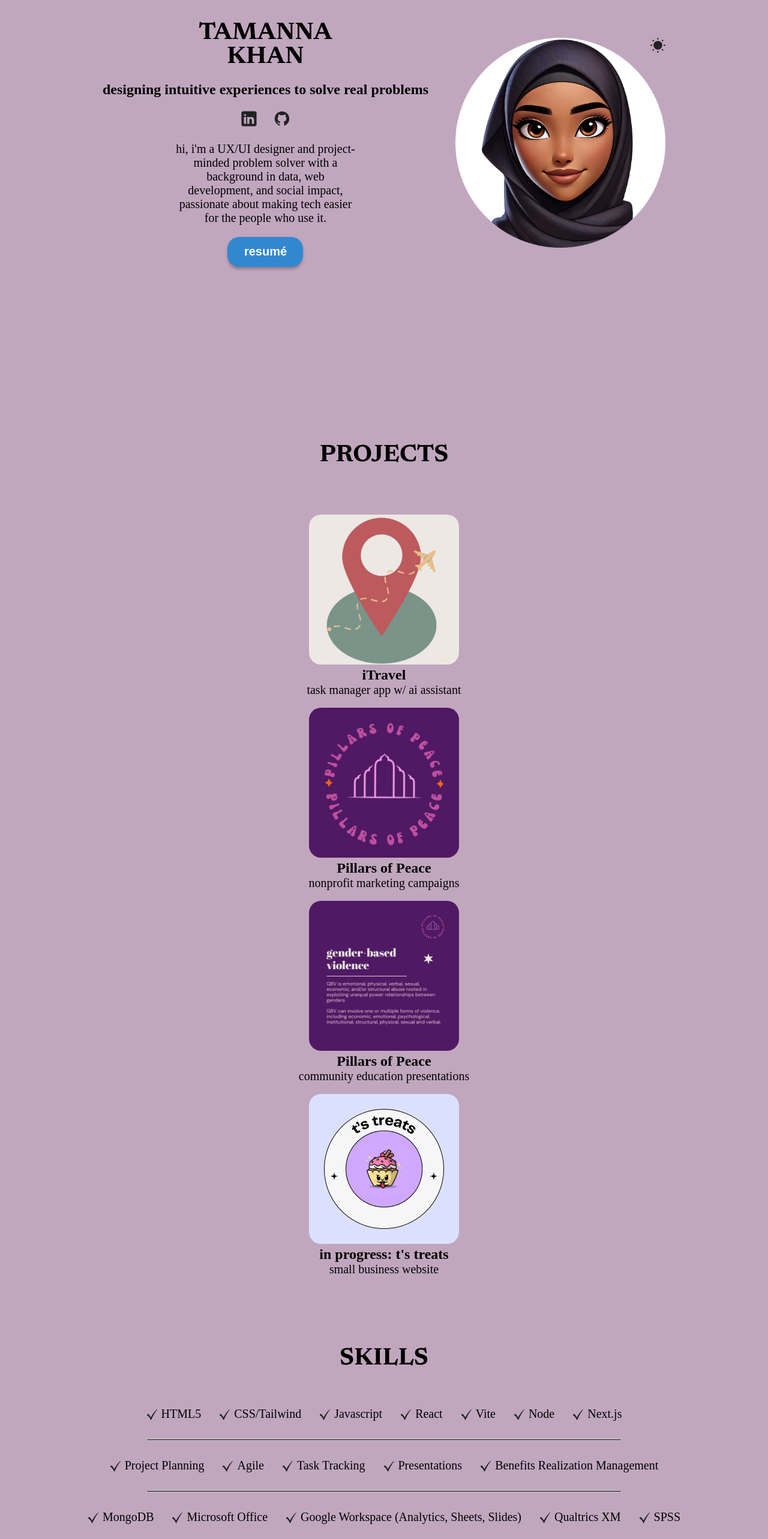
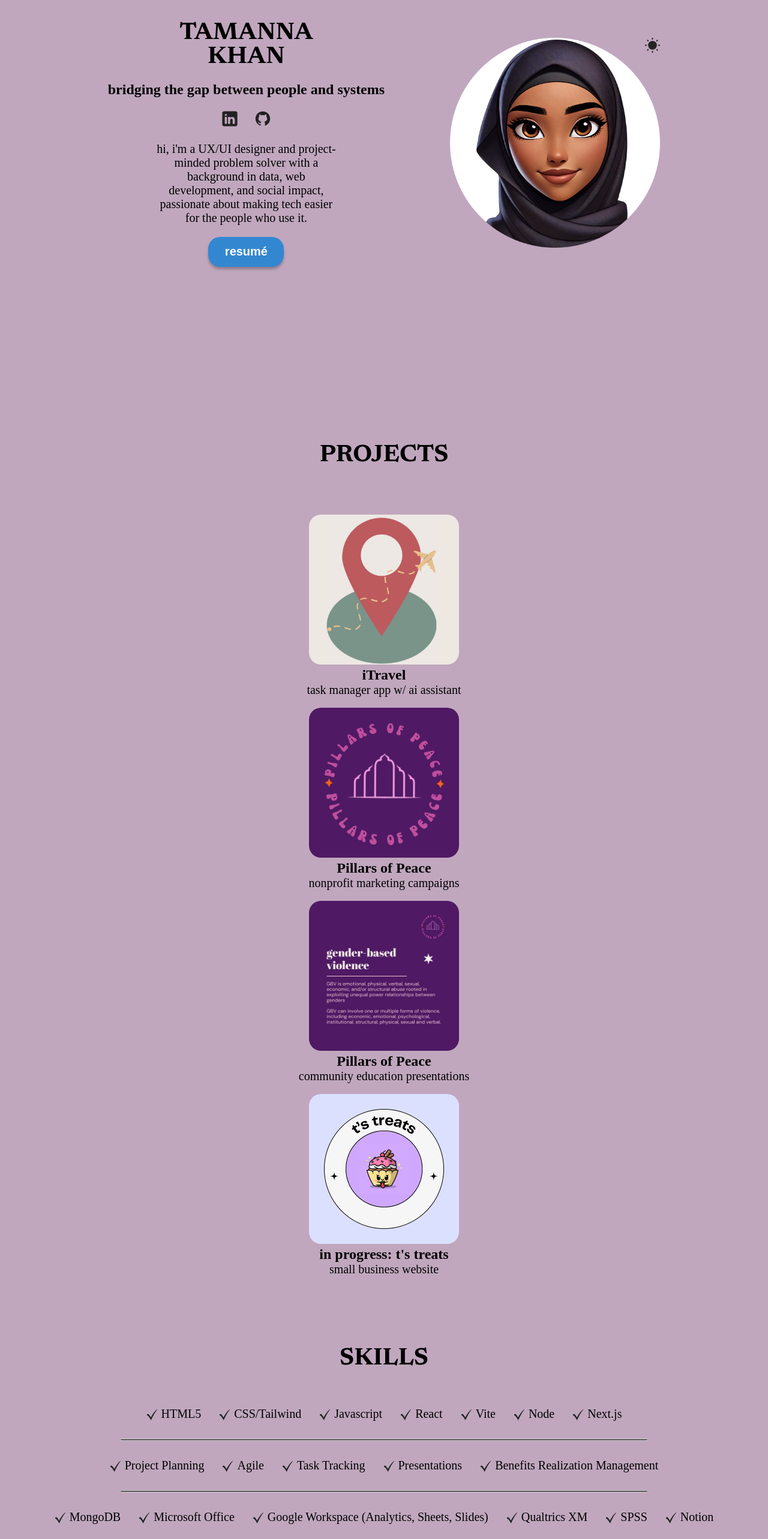
Before and after one commit to tigerkhan4/tkportfolio, a React (Vite) app: page / in a window 1280 px wide. Shown: the part 160-2726 px from the top of the page at 60% size. Built offline with nearby package versions, Linux system fonts and the light colour scheme; a web font is replaced by a local one.

Commit message:
updated resume

```diff
--- a/src/sections/Hero/Hero.jsx
+++ b/src/sections/Hero/Hero.jsx
@@ -35,7 +35,7 @@ function Hero() {
       </div>
       <div className={styles.info}>
         <h1> Tamanna <br></br> Khan </h1>
-        <h2 className={styles.typewriter}>Designing intuitive experiences to solve real problems </h2>  {/* Dynamically displaying the role */}
+        <h2 className={styles.typewriter}>bridging the gap between people and systems </h2>  {/* Dynamically displaying the role */}
         <span>
           <a href="https://linkedin.com/in/tamannakhan1" target="_blank" rel="noopener noreferrer">
             <img src={linkedinIcon} alt="LinkedIn Icon" />
--- a/src/sections/Skills/skills.jsx
+++ b/src/sections/Skills/skills.jsx
@@ -71,6 +71,9 @@ function Skills() {
          <SkillList
         src={checkMarkIcon}
         skill="SPSS"/>
+        <SkillList
+        src={checkMarkIcon}
+        skill="Notion"/>
     </div>
     <hr style ={{ border: '1px solid #ccc', width: '80%' }}/>
     <div className={styles.skillList}>
```
